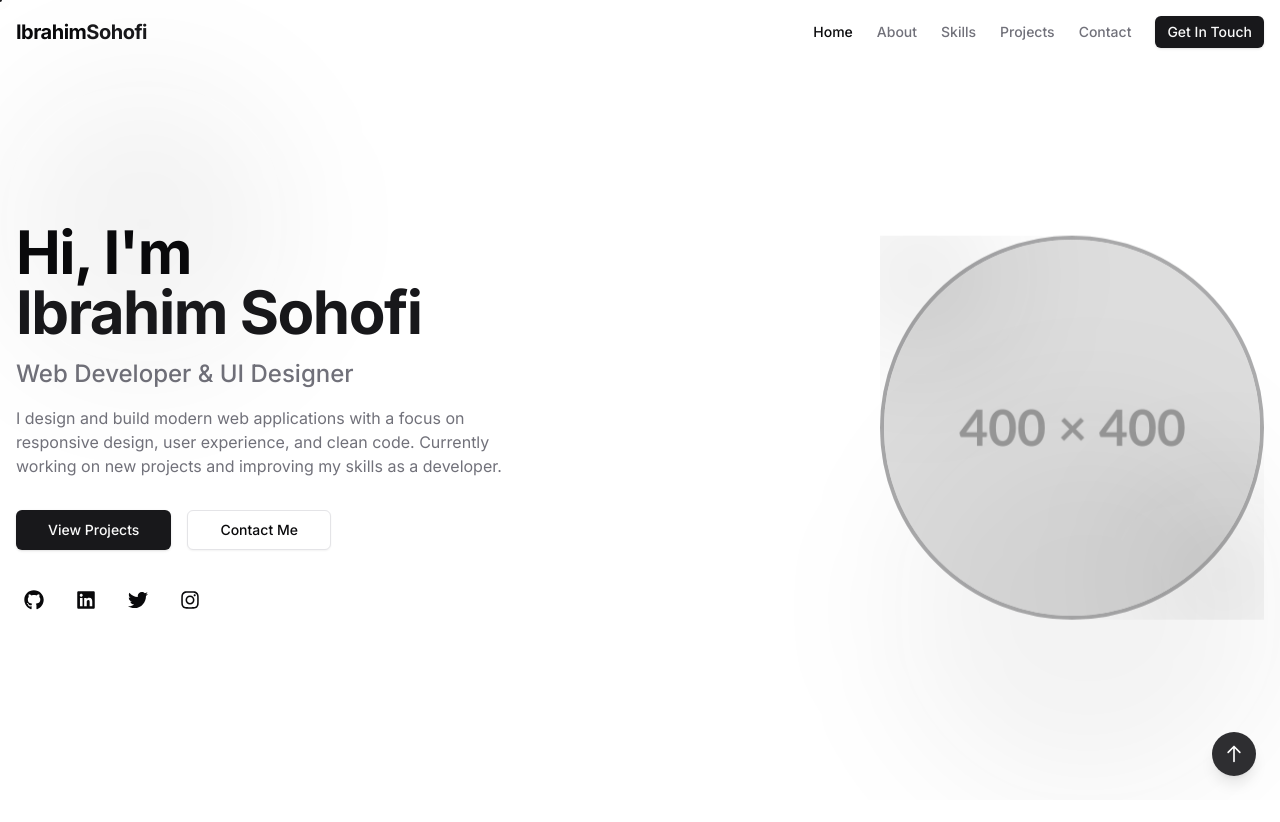
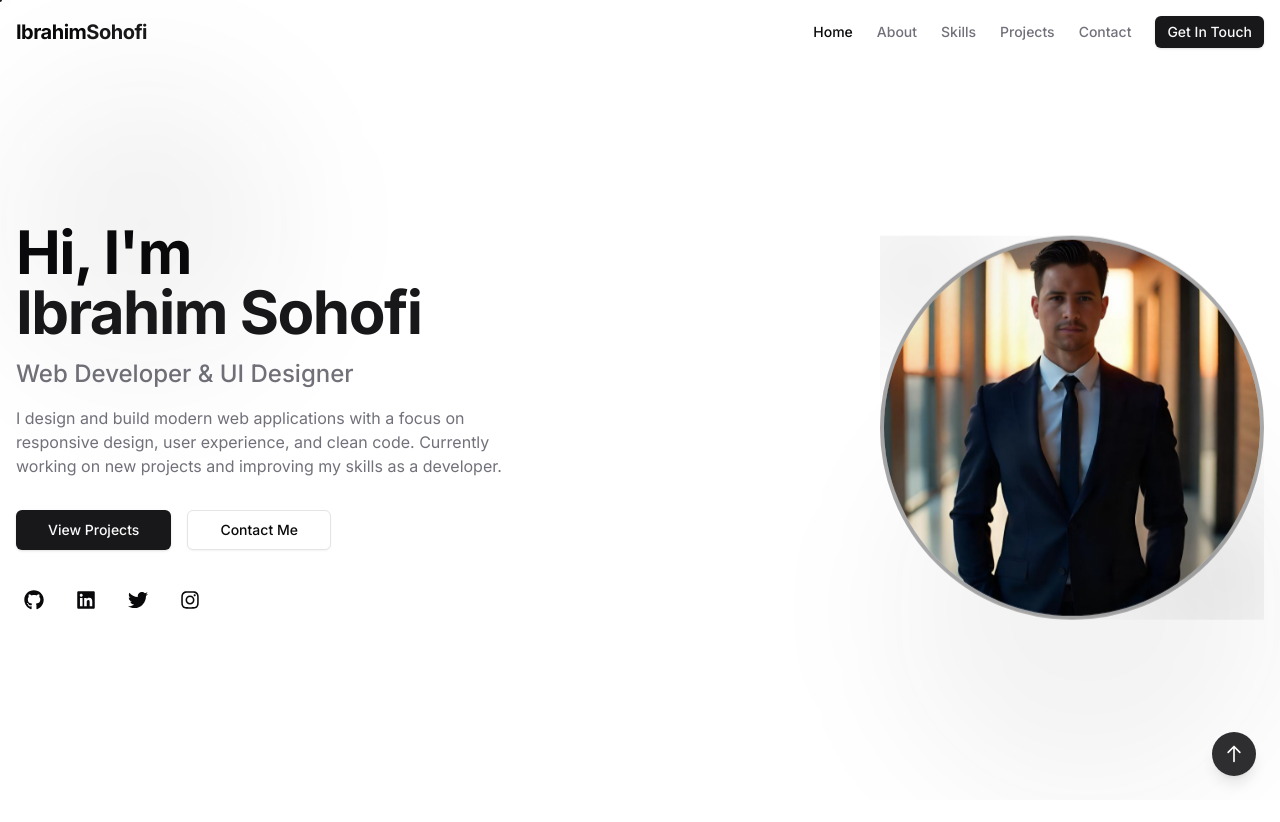
Before and after one commit to ibrahimsohofi/ibrahimsohofi_portfolio, a Next.js app: page / in a window 1280 px wide. Shown: the top 822 px of the page. Built offline with nearby package versions, Linux system fonts and the light colour scheme.

Commit message:
Update Hero.tsx

```diff
--- a/src/components/sections/Hero.tsx
+++ b/src/components/sections/Hero.tsx
@@ -147,7 +147,7 @@ export default function Hero() {
                 className="relative w-full h-full rounded-full overflow-hidden border-4 border-primary/30"
               >
                 <Image
-                  src="/images/profile.jpg"
+                  src="/images/ibso.png"
                   alt="Ibrahim Sohofi"
                   fill
                   className="object-cover"
```
